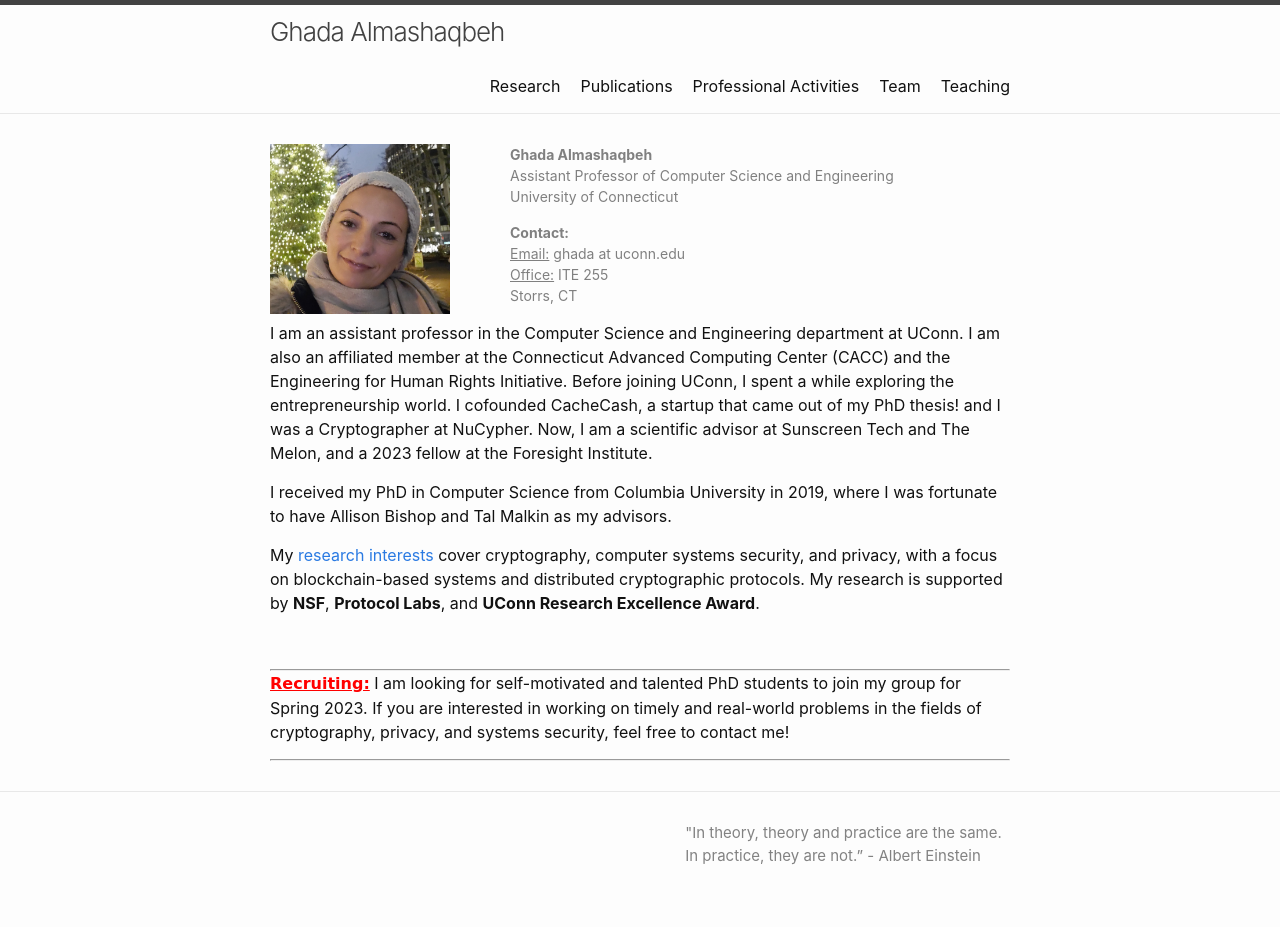
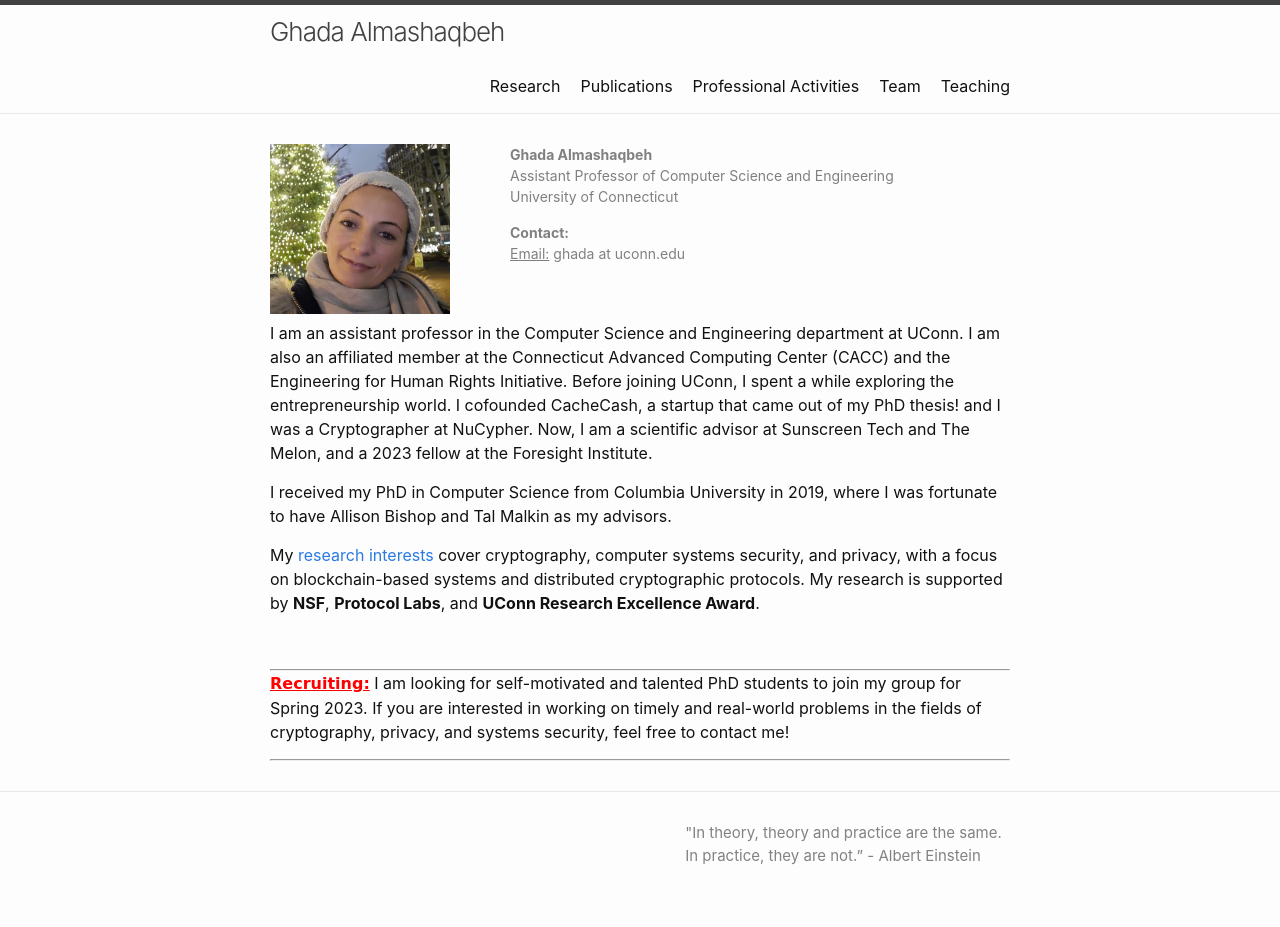
Before and after one commit to GhadaAlmashaqbeh/GhadaAlmashaqbeh.github.io, a Jekyll site: the page built from index.md, in a window 1280 px wide. Built offline with Jekyll 4.4.1, drawn with Linux system fonts in a browser that asks for light colours.

Commit message:
edit bio

```diff
--- a/index.md
+++ b/index.md
@@ -12,7 +12,7 @@ layout: default
        <div class="content">
           <span style="color:grey;font-size:14px;">
             <p><b>Ghada Almashaqbeh</b> <br/> Assistant Professor of Computer Science and Engineering <br/> University of Connecticut </p>
-            <p> <b>Contact:</b> <br/> <u>Email:</u> ghada at uconn.edu <br/> <u>Office:</u> ITE 255 <br/> Storrs, CT</p>
+            <p> <b>Contact:</b> <br/> <u>Email:</u> ghada at uconn.edu <br/> <br/> <br/> </p>
           </span>
        </div>
     </div>
```
